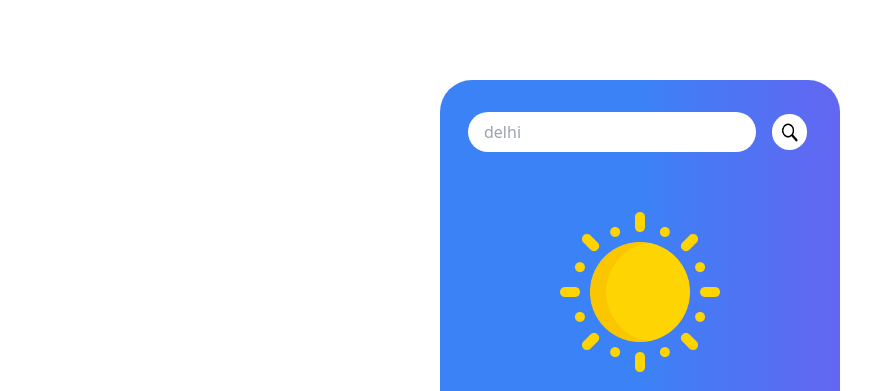
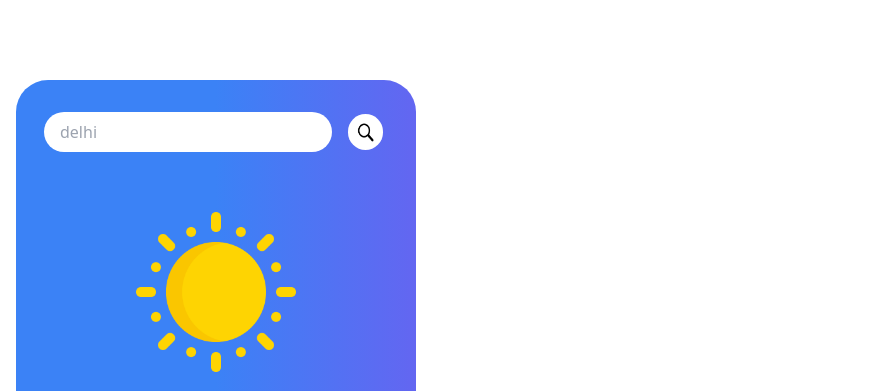
Before and after one commit to zaeematif/weather-App, a plain HTML site: page index.html in a window 1280 px wide. Shown: the top 391 px of the page, without its empty margins (0-887 px from the left). Drawn offline with Linux system fonts and the light colour scheme.

Commit message:
Update index.html

```diff
--- a/index.html
+++ b/index.html
@@ -9,7 +9,7 @@
   <body class="dark:bg-slate-800 items-center">
     <div class="flex h-full">
       <div
-        class="rounded-[2rem] mx-auto p-5 mt-20 h-2/3 w-[25rem] bg-gradient-to-r from-blue-500 via-blue-500 to-indigo-500"
+        class="rounded-[2rem] mx-4 p-5 mt-20 h-2/3 w-[25rem] bg-gradient-to-r from-blue-500 via-blue-500 to-indigo-500"
       >
         <!--search bar and icon -->
         <div class="flex mt-3">
```
